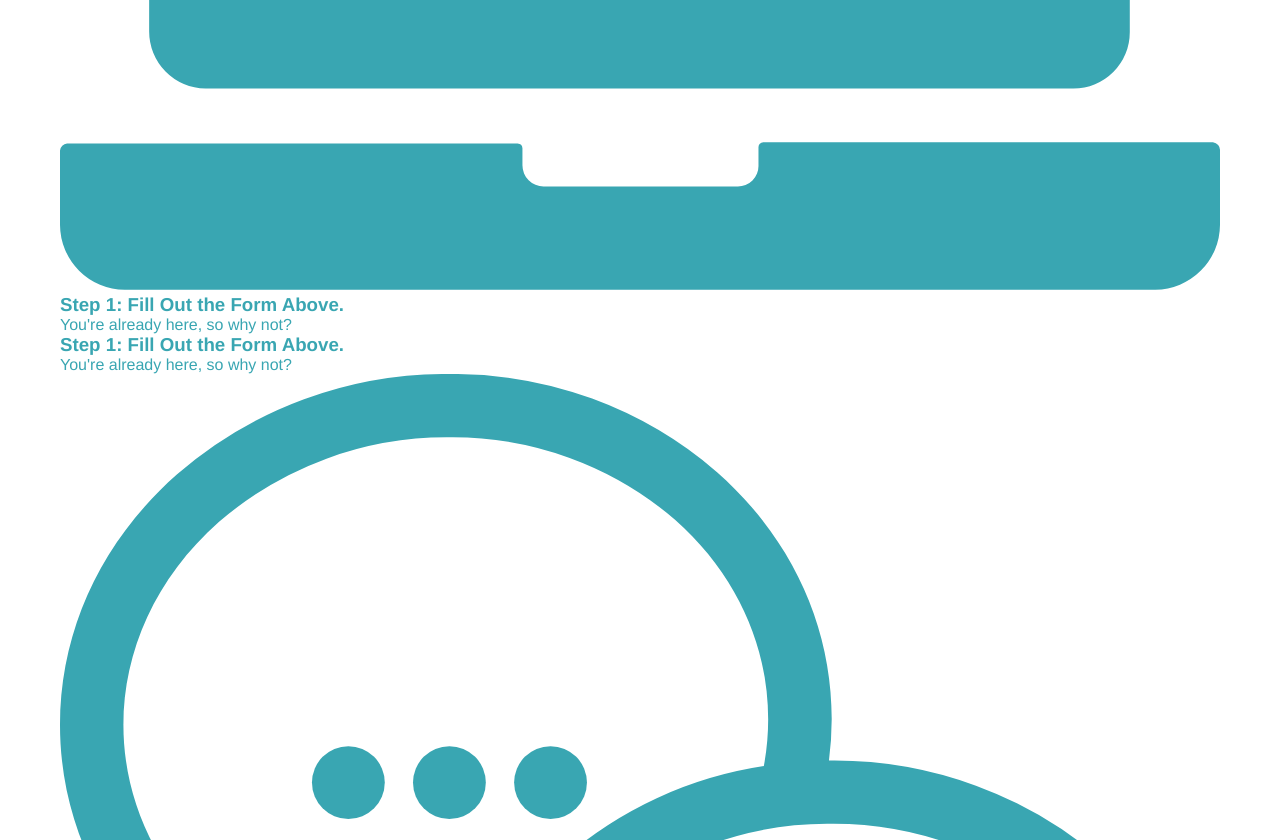
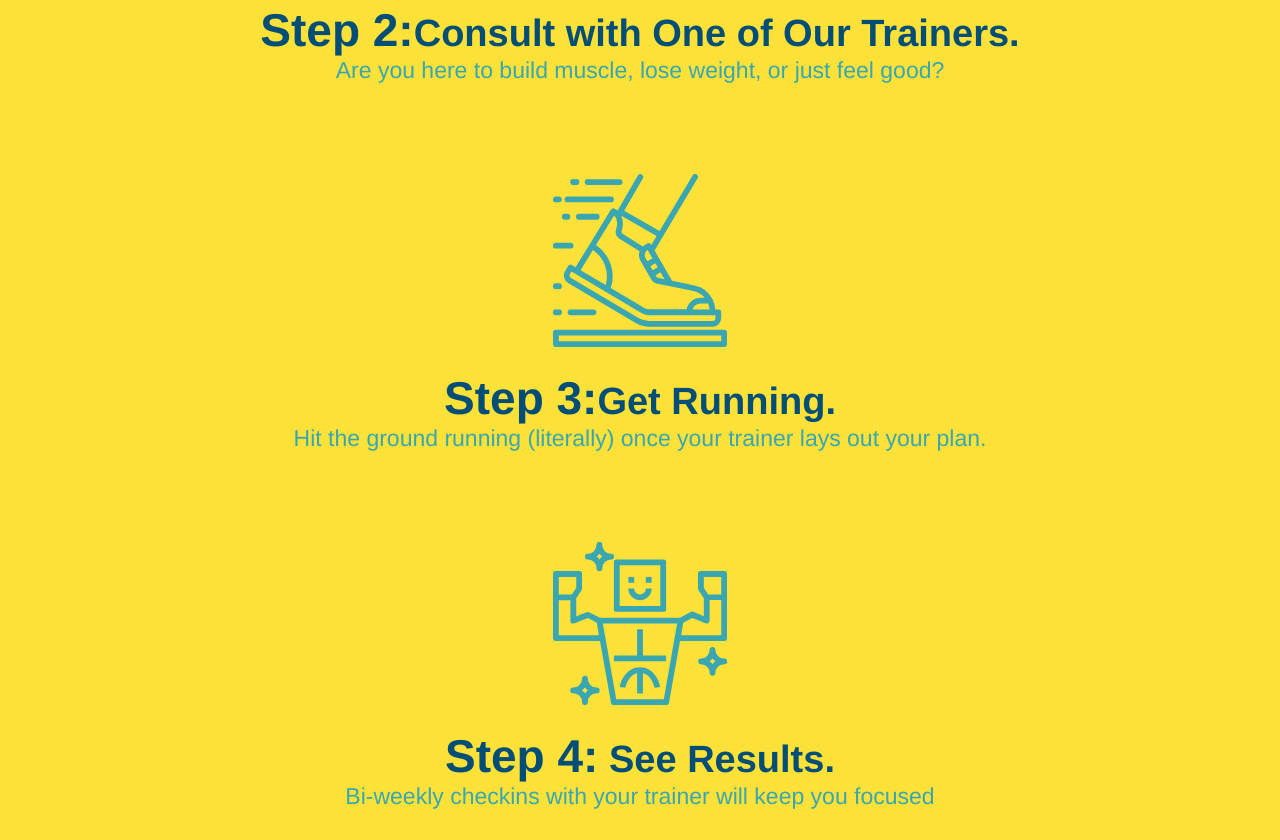
Before and after one commit to SplitRabbit/run-buddy, a plain HTML site: page index.html in a window 1280 px wide. Shown: the part 1780-2620 px from the top of the page. Drawn offline with Linux system fonts and the light colour scheme.

Commit message:
style what you do section

```diff
--- a/assets/css/style.css
+++ b/assets/css/style.css
@@ -125,19 +125,7 @@ section {
   text-align: center;
 }
 
-.intro h2 {
-  font-size: 55px;
-  color: #024e76;
-  margin-bottom: 35px;
-  padding: 0 100px 20px 100px;
-  border-bottom: 3px solid;
-  border-color: #fce138;
-}
 
-.intro h2 {
-  /* add this alongside your other declarations */
-  display: inline-block;
-}
 
 .intro p {
   line-height: 1.7;
@@ -146,3 +134,49 @@ section {
   font-size: 20px;
   margin: 0 auto;
 }
+
+.steps {
+  text-align: center;
+  background: #fce138;
+}
+
+.section-title {
+  font-size: 55px;
+  color: #024e76;
+  margin-bottom: 35px;
+  padding: 0 100px 20px 100px;
+  display: inline-block;
+  border-bottom: 3px solid;
+}
+
+.primary-border {
+  border-color: #fce138;
+}
+
+.secondary-border {
+  border-color: #39a6b2;
+}
+
+.steps div {
+  margin-bottom: 80px;
+}
+
+.steps img {
+  width: 15%;
+  margin: 10px 0;
+}
+
+.steps h3 {
+  color: #024e76;
+  font-size: 46px;
+  margin-top: 10px;
+}
+
+.steps p {
+  color: #39a6b2;
+  font-size: 23px;
+}
+
+.steps span {
+  font-size: 38px;
+}
--- a/index.html
+++ b/index.html
@@ -60,56 +60,46 @@
 
 <!-- "what we do" section -->
 <section id="what-we-do" class="intro">
-    <h2>What We Do</h2>
+    <h2 class="section-title primary-border">What We Do</h2>
     <p>
       butcher selfies chambray shabby chic gentrify readymade yr Echo Park XOXO Tumblr normcore Banksy direct trade Blue Bottle chillwave you probably haven't heard of them single-origin coffee Vice fanny pack fixie Odd Future Austin fingerstache pickled twee synth Wes Anderson Thundercats viral bitters flannel meggings narwhal Marfa Schlitz sustainable Intelligentsia umami deep v craft
     </p>
   </section>
 
   <!-- "what you do" section -->
-  <section id="what-you-do">
-    <h2>What You Do</h2>
-
+  <section id="what-you-do" class="steps">
+    <h2 class="section-title secondary-border">What You Do</h2>
     <div>
         <!-- insert this img element -->
         <img src="./assets/images/step-1.svg" alt="" />
-        <h3>Step 1: Fill Out the Form Above.</h3>
+        <h3>Step 1: <span>Fill Out the Form Above.</span></h3>
         <p>You're already here, so why not?</p>
       </div>
 
-    <div>
-      <h3>Step 1: Fill Out the Form Above.</h3>
-      <p>You're already here, so why not?</p>
-    </div>
 
     <div>
         <div>
             <img src="./assets/images/step-2.svg" alt="" />
-            <h3>Step 2: Consult with One of Our Trainers.</h3>
+            <h3>Step 2:<span>Consult with One of Our Trainers.</span> </h3>
             <p>Are you here to build muscle, lose weight, or just feel good?</p>
-          </div>
-      <h3>Step 2: Consult with One of Our Trainers.</h3>
-      <p>Are you here to build muscle, lose weight, or just feel good?</p>
+         </div>
+
     </div>
 
     <div>
         <div>
             <img src="./assets/images/step-3.svg" alt="" />
-            <h3>Step 3: Get Running.</h3>
+            <h3>Step 3:<span>Get Running.</span> </h3>
             <p>Hit the ground running (literally) once your trainer lays out your plan.</p>
           </div>
-      <h3>Step 3: Get Running.</h3>
-      <p>Hit the ground running (literally) once your trainer lays out your plan.</p>
     </div>
 
     <div>
         <div>
             <img src="./assets/images/step-4.svg" alt="" />
-            <h3>Step 4: See Results.</h3>
+            <h3>Step 4:<span> See Results.</span></h3>
             <p>Bi-weekly checkins with your trainer will keep you focused</p>
           </div>
-      <h3>Step 4: See Results.</h3>
-      <p>Bi-weekly checkins with your trainer will keep you focused</p>
     </div>
   </section>
 
```
